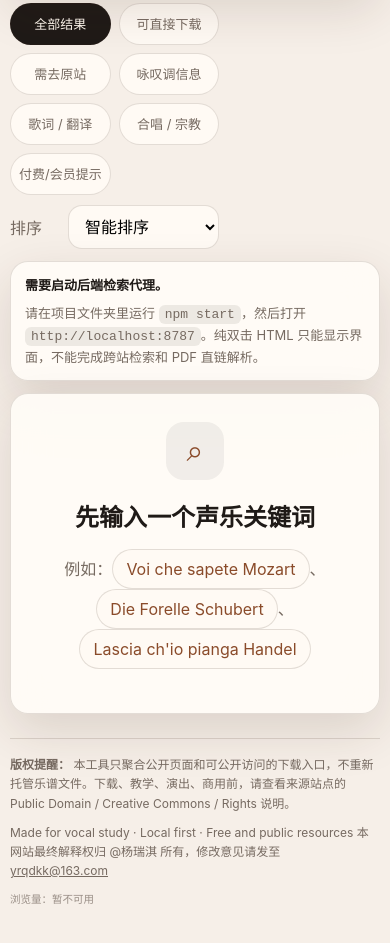
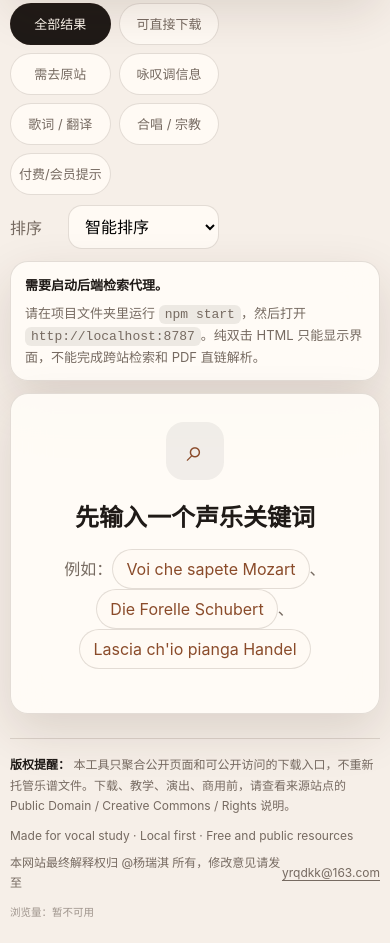
Before and after one commit to dkkk195/belcanto-score-search, a website: page public/index.html in a window 390 px wide. Shown: the part 863-1806 px from the top of the page. Drawn offline with Linux system fonts and the light colour scheme; no server answers.

Commit message:
Update styles.css

```diff
--- a/public/styles.css
+++ b/public/styles.css
@@ -1521,3 +1521,77 @@ html, body { max-width: 100%; overflow-x: hidden; }
     white-space: normal;
   }
 }
+
+.footer.site-footer {
+  color: var(--muted);
+  border-top: 1px solid var(--line);
+  padding: 24px 0 34px;
+  display: grid !important;
+  grid-template-columns: 1fr;
+  gap: 12px;
+  line-height: 1.7;
+  font-size: 13px;
+}
+
+.footer-main {
+  max-width: 980px;
+}
+
+.footer-main strong {
+  color: var(--ink);
+  font-weight: 800;
+}
+
+.footer-meta {
+  display: flex;
+  align-items: center;
+  flex-wrap: wrap;
+  gap: 8px 28px;
+  font-size: 13px;
+  color: var(--muted);
+}
+
+.footer-meta span {
+  display: inline-flex;
+  align-items: center;
+}
+
+.footer-meta a {
+  color: inherit;
+  text-decoration: underline;
+  text-underline-offset: 3px;
+}
+
+.footer .view-note {
+  width: 100%;
+  margin-top: 2px;
+  color: rgba(118, 106, 97, 0.68);
+  font-size: 11px !important;
+  line-height: 1.45;
+  text-align: right;
+}
+
+.footer .view-note span {
+  color: inherit;
+  font-weight: 500;
+}
+
+@media (max-width: 680px) {
+  .footer.site-footer {
+    padding: 18px 0 max(24px, env(safe-area-inset-bottom));
+    gap: 10px;
+    font-size: 12px;
+  }
+
+  .footer-meta {
+    display: grid;
+    grid-template-columns: 1fr;
+    gap: 6px;
+    font-size: 12px;
+  }
+
+  .footer .view-note {
+    text-align: left;
+    font-size: 10.5px !important;
+  }
+}
```
